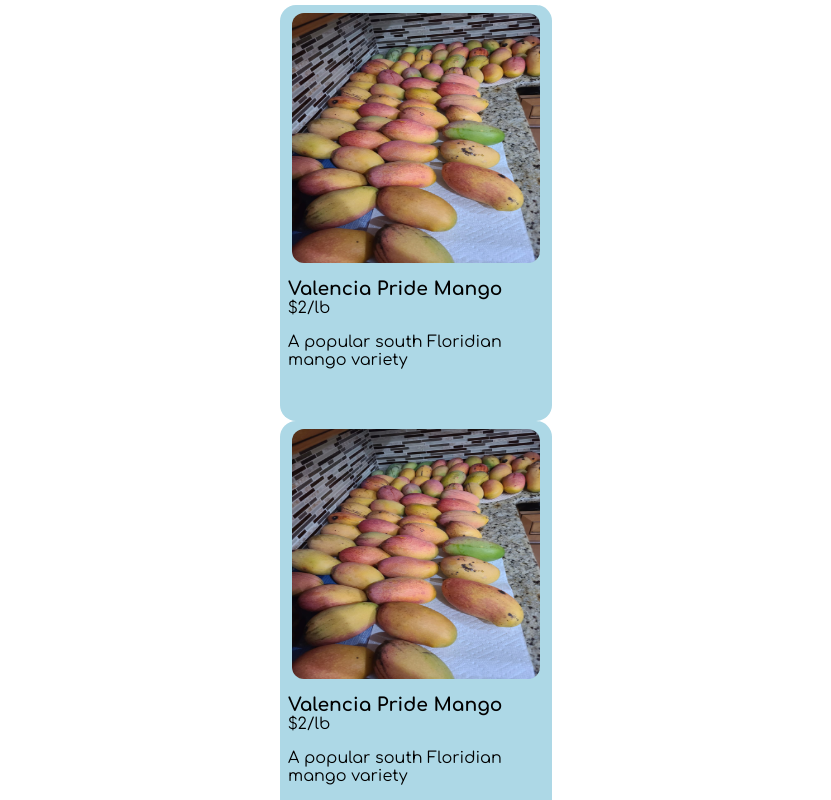
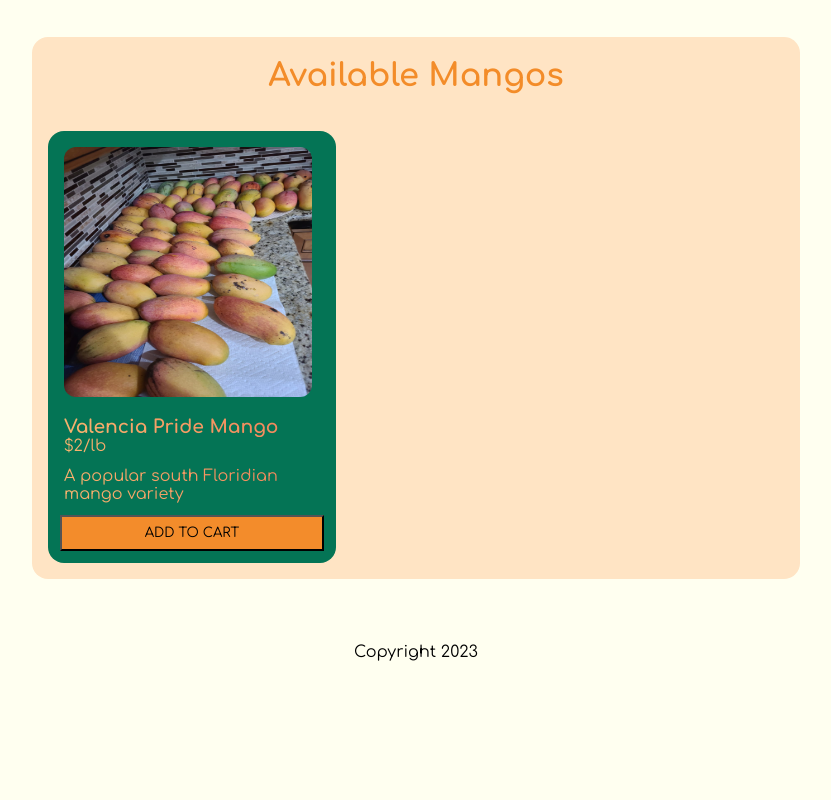
Before and after one commit to Shaurnav/mamasmangoes, a Next.js app in the folder web/: page / in a window 1280 px wide. Shown: the part 540-1340 px from the top of the page, without its empty margins (224-1055 px from the left). After the commit the page ends 1233 px from the top, so only its background shows below. Built offline with nearby package versions, Linux system fonts and the light colour scheme.

Commit message:
finished home page

```diff
--- a/web/app/globals.scss
+++ b/web/app/globals.scss
@@ -48,6 +48,7 @@
 
 html,
 body {
+  background-color: #FFFFF0;
   margin: 0;
   max-width: 100vw;
   overflow-x: hidden;
--- a/web/app/page.tsx
+++ b/web/app/page.tsx
@@ -6,21 +6,20 @@ import Header from '@/components/header'
 import HeroBanner from '@/components/hero-banner'
 import MangoItem from '@/components/mango-item'
 import { MangoItemProps } from '@/components/mango-item'
+import MangoGrid from '@/components/mango-grid'
 
 export default function Home() {
 
-  const sampleMango =     {
-    name: 'Valencia Pride Mango',
-    // slug: 'free-shirt',
-    imageUrl: '/valencia-pride.jpg',
-    price: 2,
-    // rating: 4.5,
-    // numReviews: 8,
-    // countInStock: 20,
-    description: 'A popular south Floridian mango variety',
-    // isFeatured: true,
-    // banner: '/images/banner1.jpg',
+  const sampleMangos =   {
+    mangos:
+    [{
+      name: 'Valencia Pride Mango',
+      imageUrl: '/valencia-pride.jpg',
+      price: 2,
+      description: 'A popular south Floridian mango variety',
+    }]
   };
+
 
   return (
     <div>
@@ -30,9 +29,7 @@ export default function Home() {
       </header>
       <main className={styles.main}>
         <HeroBanner/>
-        <MangoItem {...sampleMango}/>
-        <MangoItem {...sampleMango}/>
-        <MangoItem {...sampleMango}/>
+        <MangoGrid {...sampleMangos}/>
       </main>
       <Footer/>
     </div>
--- /dev/null
+++ b/web/components/mango-grid/index.tsx
@@ -0,0 +1,22 @@
+import { MangoItemProps } from '../mango-item';
+import styles from './styles.module.scss';
+import MangoItem from '../mango-item';
+
+export type MangoGridProps = {
+  mangos: MangoItemProps[],
+};
+
+export default function MangoGrid({mangos}: MangoGridProps) {
+  const MangoItems = mangos.map((mangoItem) => <MangoItem {...mangoItem}/>);
+
+  return (
+    <div className={styles.gridContainer}>
+      <h1>
+        Available Mangos
+      </h1>
+      <div className={styles.grid}>
+        {MangoItems}
+      </div>
+    </div>
+  );
+}
--- /dev/null
+++ b/web/components/mango-grid/styles.module.scss
@@ -0,0 +1,19 @@
+.gridContainer {
+  align-self: center;
+  background-color: bisque;
+  border-radius: 1rem;
+  display: flex;
+  flex-direction: column;
+  margin: 2rem;
+  width: 60%;
+
+  h1 {
+    align-self: center;
+    color: #f38c29;
+  }
+
+  .grid {
+    display: grid;
+    grid-template: auto;
+  }
+}
--- a/web/components/mango-item/index.tsx
+++ b/web/components/mango-item/index.tsx
@@ -13,6 +13,7 @@ export default function MangoItem({name, imageUrl, price, description }: MangoIt
 
   return (
     <div className={styles.card}>
+      <div className={styles.mainInformation}>
         <Image
           className={styles.image}
           src={imageUrl}
@@ -28,5 +29,9 @@ export default function MangoItem({name, imageUrl, price, description }: MangoIt
           <p>{description}</p>
         </div>
       </div>
+      <button>
+        ADD TO CART
+      </button>
+    </div>
   );
 }
--- a/web/components/mango-item/styles.module.scss
+++ b/web/components/mango-item/styles.module.scss
@@ -1,15 +1,16 @@
 .card {
   align-self: center;
-  background-color: lightblue;
+  background-color: #047455;
   border-radius: 1rem;
   width: 17rem;
   height: 26rem;
-
   display: flex;
   flex-direction: column;
-  justify-content: flex-start;
-  align-items: flex-start;
+  justify-content: space-between;
+  margin: 1rem;
+  padding: .5rem;
 
+  .mainInformation {
     .image {
       align-self: center;
       border-radius: 1rem;
@@ -26,10 +27,18 @@
 
       h3 {
         margin: 0;
+        background: linear-gradient(45deg, #f7b56f, #f27f59);
+        background-clip: text;
+        -webkit-background-clip: text;
+        -webkit-text-fill-color: transparent;
       }
 
       p {
         margin: 0;
+        background: linear-gradient(45deg, #f7b56f, #f27f59);
+        background-clip: text;
+        -webkit-background-clip: text;
+        -webkit-text-fill-color: transparent;
       }
     }
 
@@ -39,6 +48,20 @@
 
       p {
         margin: 0;
+        background: linear-gradient(45deg, #f7b56f, #f27f59);
+        background-clip: text;
+        -webkit-background-clip: text;
+        -webkit-text-fill-color: transparent;
       }
     }
   }
+
+  button {
+    cursor: pointer;
+    background-color: #f38c2b;
+    height: 3rem;
+    margin: .25rem;
+    font-family: 'Comfortaa', sans-serif;
+  }
+
+}
```
Lines whose indentation alone changed are shown as unchanged.
